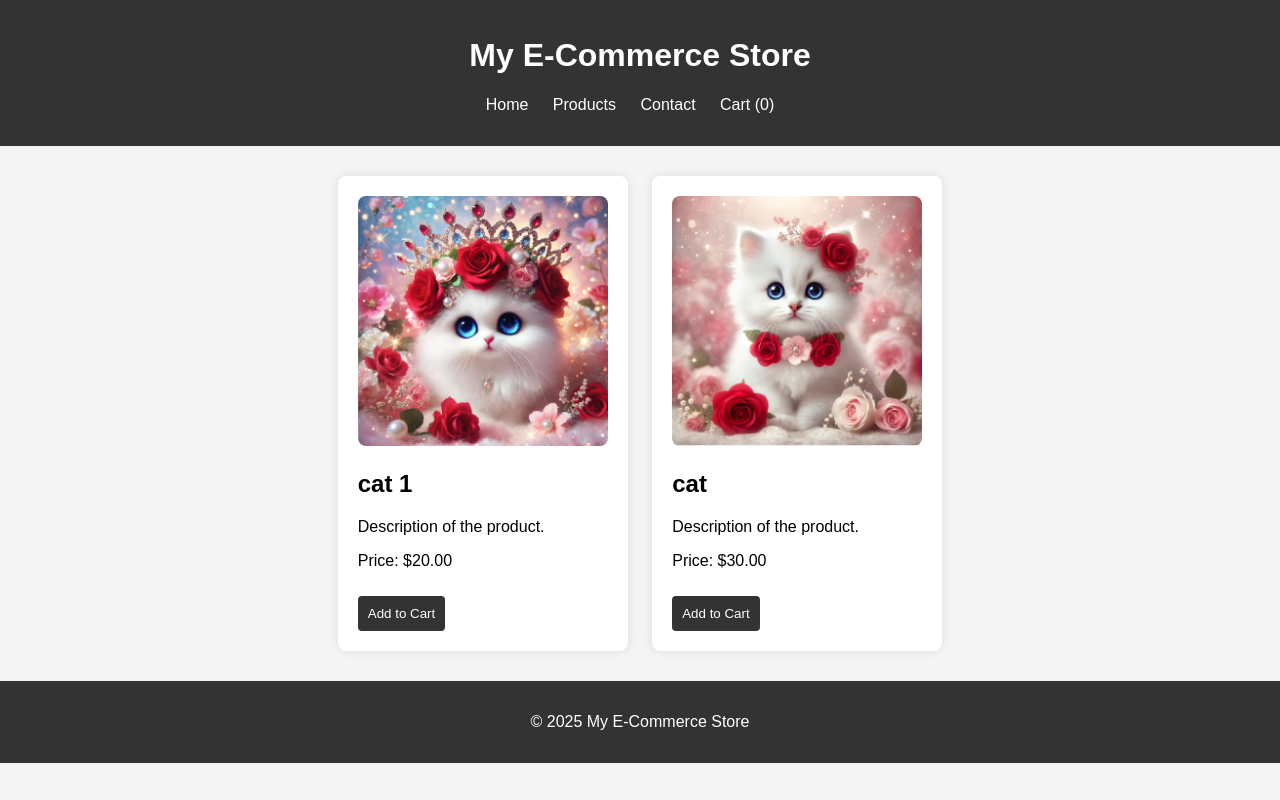
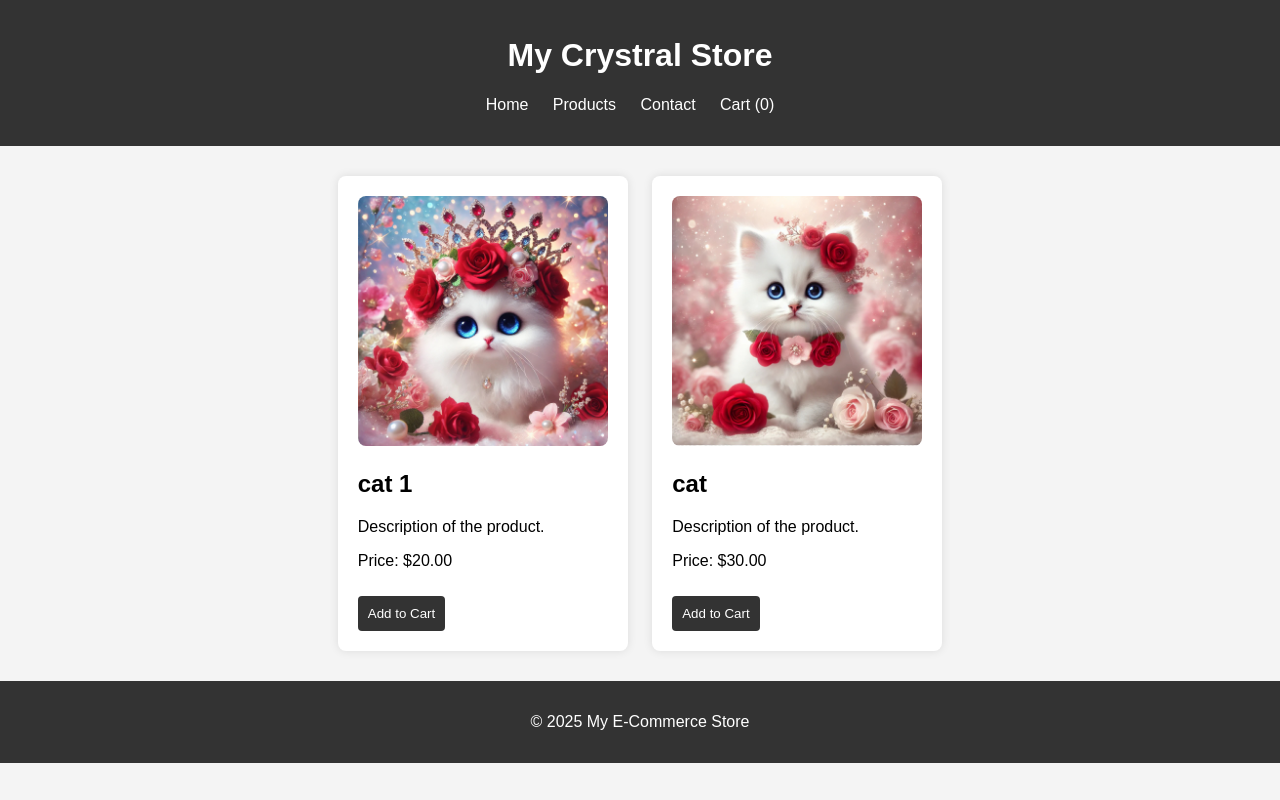
Before and after one commit to javaalez01/e-comerse, a plain HTML site: page index.html in a window 1280 px wide. Drawn offline with Linux system fonts and the light colour scheme.

Commit message:
Update index.html

```diff
--- a/index.html
+++ b/index.html
@@ -8,7 +8,7 @@
 </head>
 <body>
   <header>
-    <h1>My E-Commerce Store</h1>
+    <h1>My Crystral Store </h1>
     <nav>
       <ul>
         <li><a href="#">Home</a></li>
```
